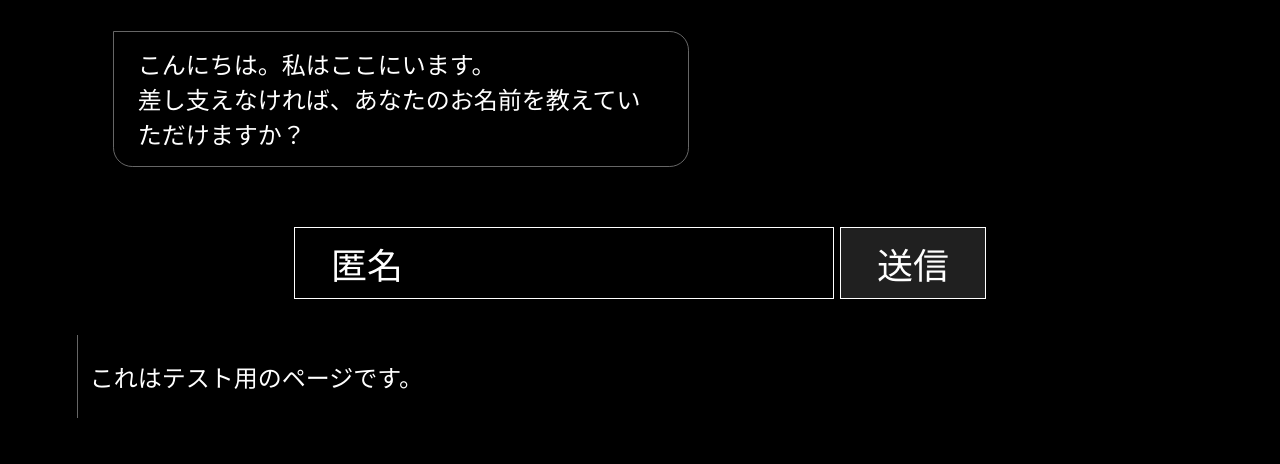
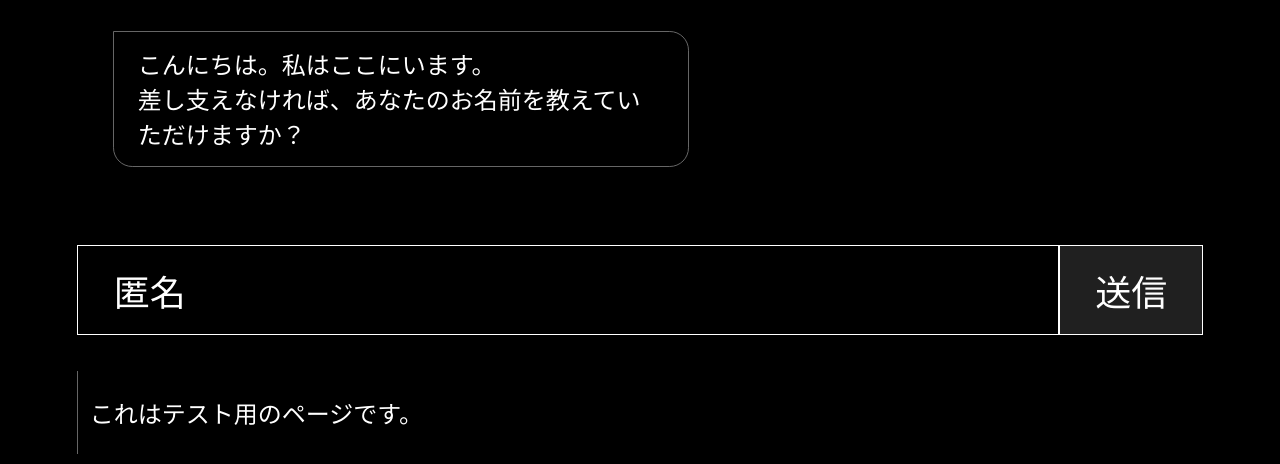
Before and after one commit to noborizaka14/findme, a plain HTML site: page index.html in a window 1280 px wide. Shown: the part 142-606 px from the top of the page. Drawn offline with Linux system fonts and the light colour scheme; a web font is replaced by a local one.

Commit message:
Refactor CSS styles and update font family
Updated styles for various elements and changed font family.

```diff
--- a/style.css
+++ b/style.css
@@ -2,7 +2,7 @@
     box-sizing: border-box;
     margin: 0;
     padding: 0;
-    font-family: "New Tegomin", serif;
+    font-family: "Yomogi", cursive;
     font-size: 24px;
     color: #FFFFFF;
     background: #000000;
@@ -50,9 +50,38 @@
     margin: 1em auto;
 }
 
-.input-area {
-	text-align: center;
-	margin-top: 1.5em;
+.input-area{
+    display: flex;
+    width: 100%;
+    justify-content: center;
+    align-items: center;
+    margin-top: 1.5em;
+    font-size: 1.5rem;
+}
+
+.input-area > input, .input-area > button{
+    height: 2.5em;
+    font: inherit;
+    border: solid 1px #FFFFFF;
+}
+
+.input-area > input{
+    flex: 1 1 auto;
+    padding-left: 1em;
+    min-width: 0;
+}
+
+.input-area > button {
+	flex: 0 0 4em;
+	width: 4em;
+	white-space: nowrap;
+	background: #0f665a;
+	box-shadow: #45dbfd 0 0 20px;
+}
+
+.input-area > button[disabled]{
+    background: #FFFFFF20;
+    box-shadow: none;
 }
 
 .description-area {
@@ -64,28 +93,12 @@
 	padding: 24px 12px;
 }
 
-input[type="text"]{
-    font-size: 1.5rem;
-    height: 3rem;
-    width: 15em;
-    border: solid 1px #FFFFFF;
-    padding-left: 1em;
-}
-
-button{
-    font-size: 1.5rem;
-    height: 3rem;
-    border: solid 1px #FFFFFF;
-    padding: 0 1em;
-    background: #FFFFFF20;
-}
-
 h1 {
 	font-size: 4rem;
 	text-align: center;
 }
 
-div#mordal{
+div#modal{
     width: 100%;
     height: 100%;
     position: fixed;
@@ -94,8 +107,9 @@ div#mordal{
     overflow: hidden;
     background: #CFEFF1;
     opacity: 0.4;
+display: none;
 }
 
-.mordal-state{
+.modal-state{
     overflow: hidden;
 }
```
